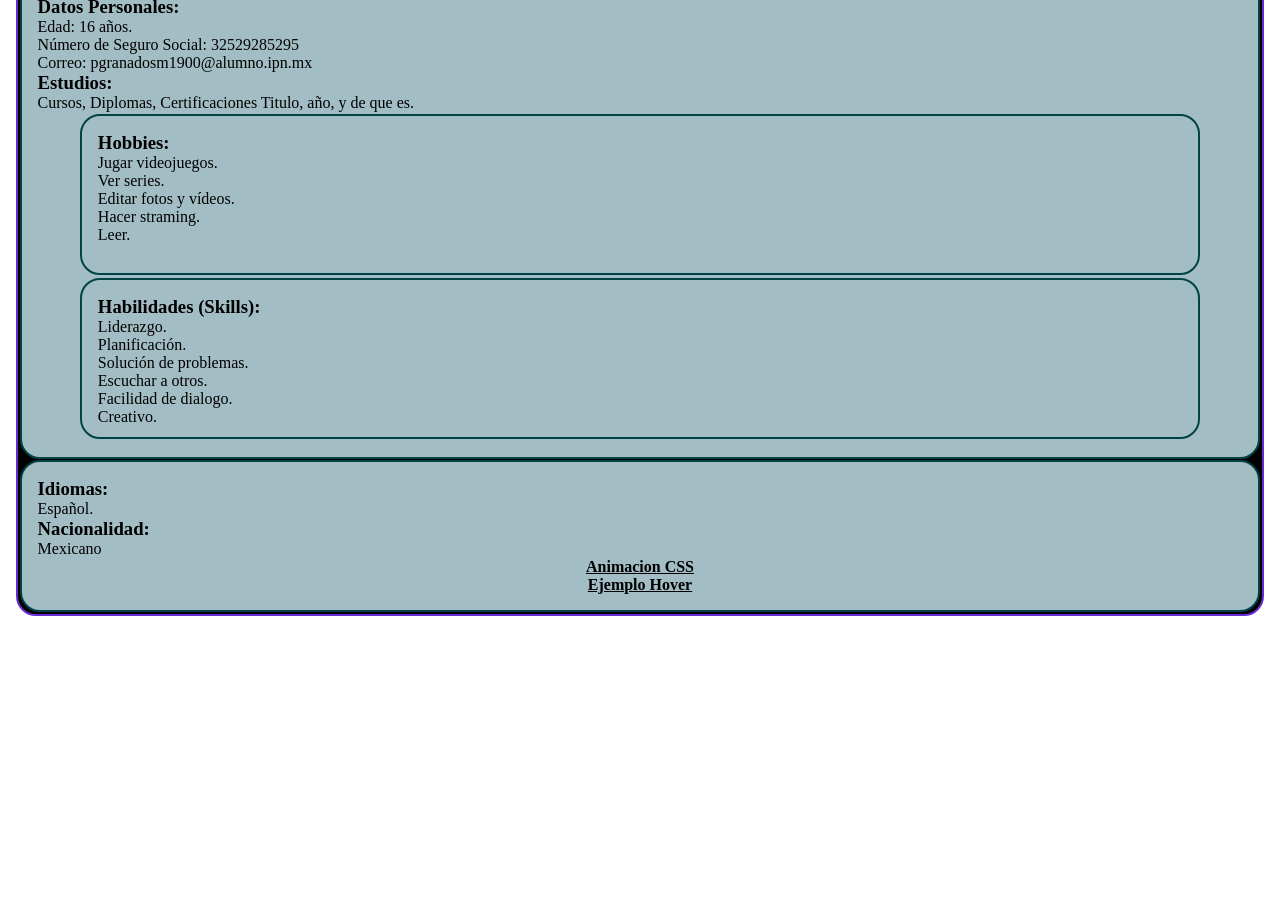
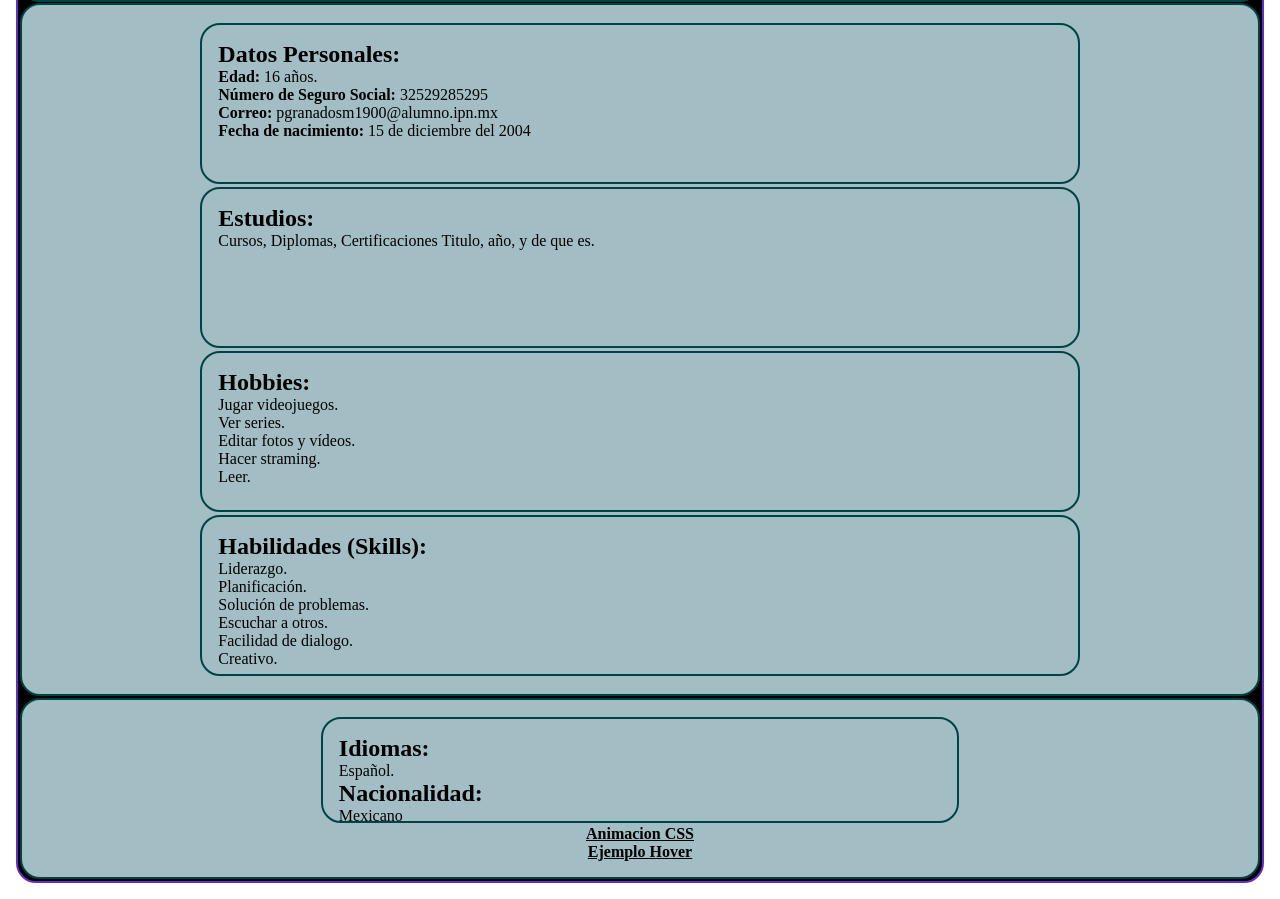
Before and after one commit to PabloGranados/4IV7-PSW-Granados-Martinez-Pablo, a plain HTML site: page index.html in a window 1280 px wide. Shown: the part 124-1023 px from the top of the page. Before the commit the page ends 800 px from the top, so only its background shows below. Drawn offline with Linux system fonts and the light colour scheme.

Commit message:
Curriculum

```diff
--- a/CSS/masterstyle.css
+++ b/CSS/masterstyle.css
@@ -23,10 +23,17 @@ nav, section, footer, article, aside{
     padding: 1rem;
 }
 
-article, aside{
-    width: 90%;
+article{
+    width: 70%;
     display: inline-block;
     height: 125px;
+    background-color: rgb(163, 189, 196);
+}
+
+aside{
+    width: 50%;
+    display: inline-block;
+    height: 70px;
     background-color: rgb(163, 189, 196);
 }
 
@@ -34,6 +41,10 @@ nav, section, footer{
     background-color: rgb(163, 189, 196);
 }
 
-p, h3{
+p, h2{
     text-align:justify;
 }
+
+nav{
+    height: 70px;
+}
--- a/index.html
+++ b/index.html
@@ -10,23 +10,30 @@
 <body>
     <div class="main-container" >
     <nav>
-        <img src="./FOTO.jpg" align="left" width="50px">
+        <img src="./FOTO.jpg" align="left" width="70px">
         <h1>Granados Martínez Pablo Daniel</h1>
+        <br>
         <h4>Estudiante</h4>
     </nav>
 
     <section>
-        <h3>Datos Personales:</h3>
-        <p>
-            Edad: 16 años.<br>
-            Número de Seguro Social: 32529285295<br>
-            Correo: pgranadosm1900@alumno.ipn.mx</p>
-        <h3>Estudios:</h3>
-        <p> Cursos, Diplomas, Certificaciones
+        <article>
+            <h2>Datos Personales:</h2>
+            <p>
+            <b>Edad:</b> 16 años.<br>
+            <b>Número de Seguro Social:</b> 32529285295<br>
+            <b>Correo:</b> pgranadosm1900@alumno.ipn.mx<br>
+            <b>Fecha de nacimiento:</b> 15 de diciembre del 2004
+            </p>
+        </article>
+        <article>
+            <h2>Estudios:</h2>
+            <p> Cursos, Diplomas, Certificaciones
             Titulo, año, y de que es.
-        </p>
+            </p>
+        </article>
         <article>
-            <h3>Hobbies:</h3>
+            <h2>Hobbies:</h2>
             <p>Jugar videojuegos.<br>
                 Ver series.<br>
                 Editar fotos y vídeos.<br>
@@ -34,8 +41,8 @@
                 Leer.
             </p>
         </article>
-        <aside>
-            <h3>Habilidades (Skills):</h3>
+        <article>
+            <h2>Habilidades (Skills):</h2>
             <p>Liderazgo.<br>
                 Planificación.<br>
                 Solución de problemas.<br>
@@ -43,20 +50,23 @@
                 Facilidad de dialogo.<br>
                 Creativo.
             </p>
-        </aside>
+        </article>
     </section>
 
     <footer>
-        <h3>Idiomas:</h3>
+        <aside>
+        <h2>Idiomas:</h2>
         <p> Español.<br>
         </p>
-        <h3>Nacionalidad:</h3>
+        <h2>Nacionalidad:</h2>
         <p> Mexicano<br>
         </p>
+        </aside>
         <h4><a href="animacion.html" >Animacion CSS</a>
             <br>
             <a href="hovermenu.html" >Ejemplo Hover</a>
             <br></h4>
+
     </footer>
     </div>
 </body>
```
Also changed, not shown: hovermenu.html (+1 -2 lines).
